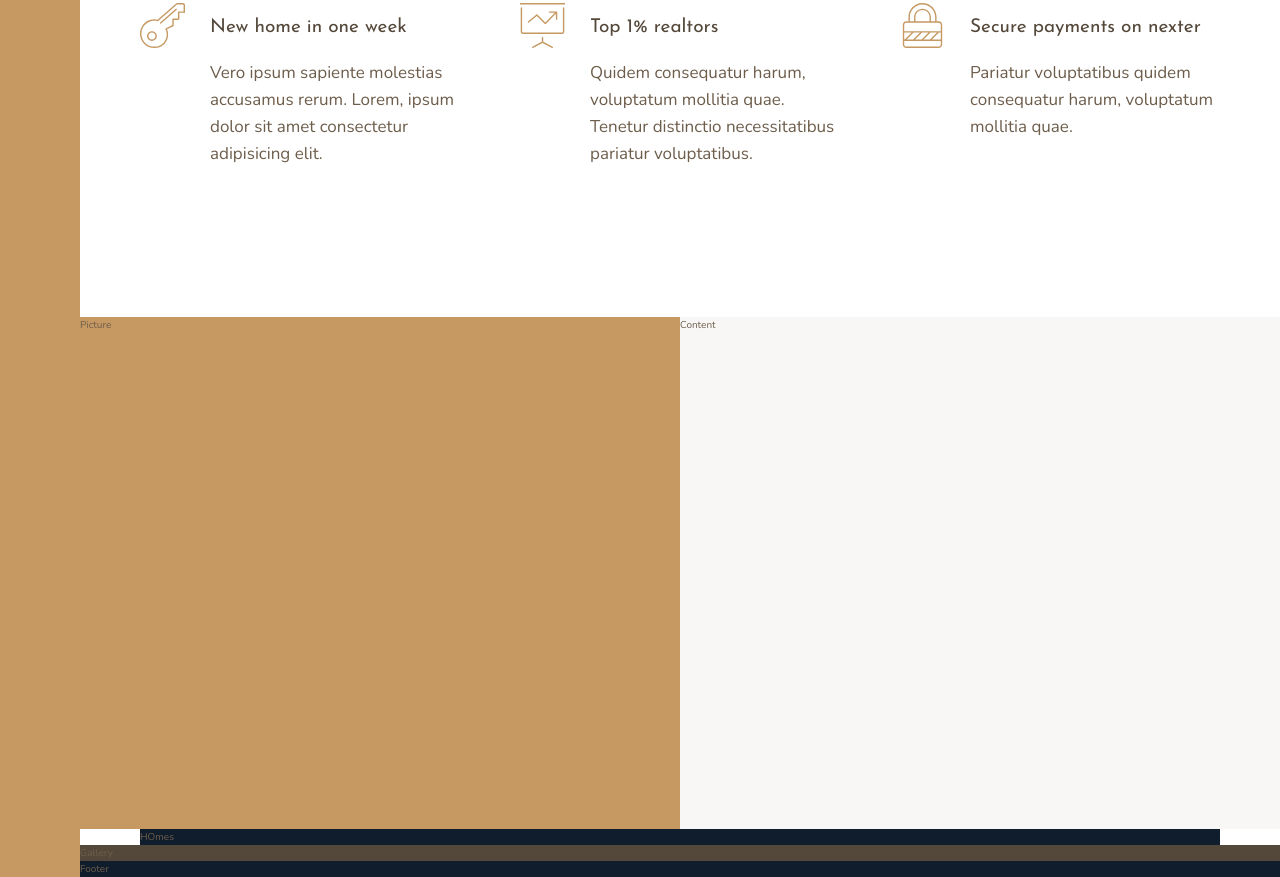
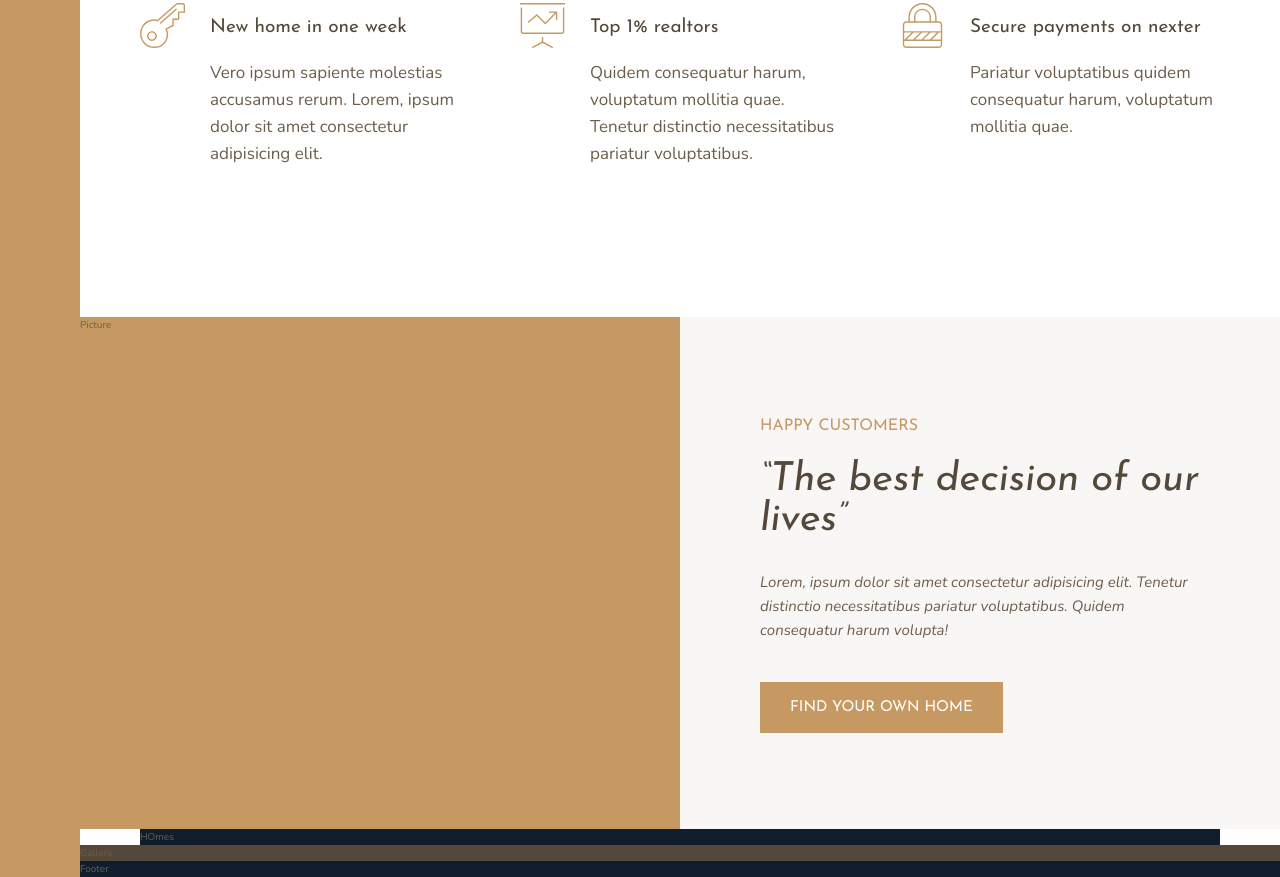
Before and after one commit to irshadkhan2019/nexter-design, a website: page index.html in a window 1280 px wide. Shown: the part 991-1868 px from the top of the page. Drawn offline with nearby package versions, Linux system fonts and the light colour scheme.

Commit message:
story section content

```diff
--- a/index.html
+++ b/index.html
@@ -1,5 +1,6 @@
 <!DOCTYPE html>
 <html lang="en">
+
 <head>
     <meta charset="UTF-8">
     <meta name="viewport" content="width=device-width, initial-scale=1.0">
@@ -11,6 +12,7 @@
 
     <title>nexter &mdash; your home, your freedom</title>
 </head>
+
 <body class="container">
     <div class="sidebar">
         Sidebar
@@ -27,14 +29,16 @@
                 <use xlink:href="img/sprite.svg#icon-global"></use>
             </svg>
             <h4 class="heading-4 heading-4--dark">World's best luxury homes</h4>
-                <p class="feature__text">Lorem, ipsum dolor sit amet consectetur adipisicing elit. Tenetur distinctio necessitatibus pariatur voluptatibus.</p>
+            <p class="feature__text">Lorem, ipsum dolor sit amet consectetur adipisicing elit. Tenetur distinctio
+                necessitatibus pariatur voluptatibus.</p>
         </div>
         <div class="feature">
             <svg class="feature__icon">
                 <use xlink:href="img/sprite.svg#icon-trophy"></use>
             </svg>
             <h4 class="heading-4 heading-4--dark">Only the best properties</h4>
-                <p class="feature__text">Voluptatum mollitia quae. Vero ipsum sapiente molestias accusamus rerum sed a eligendi aut quia.</p>
+            <p class="feature__text">Voluptatum mollitia quae. Vero ipsum sapiente molestias accusamus rerum sed a
+                eligendi aut quia.</p>
         </div>
 
         <div class="feature">
@@ -42,7 +46,8 @@
                 <use xlink:href="img/sprite.svg#icon-map-pin"></use>
             </svg>
             <h4 class="heading-4 heading-4--dark">All homes in in top locations</h4>
-                <p class="feature__text">Tenetur distinctio necessitatibus pariatur voluptatibus quidem consequatur harum.</p>
+            <p class="feature__text">Tenetur distinctio necessitatibus pariatur voluptatibus quidem consequatur harum.
+            </p>
         </div>
 
         <div class="feature">
@@ -50,7 +55,8 @@
                 <use xlink:href="img/sprite.svg#icon-key"></use>
             </svg>
             <h4 class="heading-4 heading-4--dark">New home in one week</h4>
-                <p class="feature__text">Vero ipsum sapiente molestias accusamus rerum. Lorem, ipsum dolor sit amet consectetur adipisicing elit.</p>
+            <p class="feature__text">Vero ipsum sapiente molestias accusamus rerum. Lorem, ipsum dolor sit amet
+                consectetur adipisicing elit.</p>
         </div>
 
         <div class="feature">
@@ -58,7 +64,8 @@
                 <use xlink:href="img/sprite.svg#icon-presentation"></use>
             </svg>
             <h4 class="heading-4 heading-4--dark">Top 1% realtors</h4>
-                <p class="feature__text">Quidem consequatur harum, voluptatum mollitia quae. Tenetur distinctio necessitatibus pariatur voluptatibus.</p>
+            <p class="feature__text">Quidem consequatur harum, voluptatum mollitia quae. Tenetur distinctio
+                necessitatibus pariatur voluptatibus.</p>
         </div>
 
         <div class="feature">
@@ -73,7 +80,13 @@
         Picture
     </div>
     <div class="story__content">
-            Content
+        <h3 class="heading-3 mb-sm">Happy Customers</h3>
+        <h2 class="heading-2 heading-2--dark mb-md">&ldquo;The best decision of our lives&rdquo;</h2>
+        <p class="story__text">
+            Lorem, ipsum dolor sit amet consectetur adipisicing elit. Tenetur distinctio necessitatibus pariatur
+            voluptatibus. Quidem consequatur harum volupta!
+        </p>
+        <button class="btn">Find your own home</button>
     </div>
     <section class="homes">
         HOmes
@@ -86,4 +99,5 @@
     </footer>
 
 </body>
+
 </html>
--- a/sass/_story.scss
+++ b/sass/_story.scss
@@ -7,5 +7,25 @@
   &__content {
     background-color: $color-grey-light-1;
     grid-column: col-start 5 /full-end;
+
+    padding: 6rem 8rem;
+
+    // display: flex;
+    // flex-direction: column;
+    // justify-content: center;
+    // align-items: flex-start;
+
+    display: grid;
+    align-content: center;
+    justify-items: flex-start;
+
   }
+
+  &__text{
+    font-size: 1.5rem;
+    font-style: italic;
+    margin-bottom: 4rem;
+  }
+
+
 }
--- a/sass/_typography.scss
+++ b/sass/_typography.scss
@@ -9,10 +9,19 @@
 
 .heading-2 {
   @extend %heading;
+  font-size: 4rem;
+  font-style: italic;
+  line-height: 1;
+
+  &--light { color: $color-grey-light-1; }
+  &--dark { color: $color-grey-dark-1; }
 }
 
 .heading-3 {
   @extend %heading;
+  font-size: 1.6rem;
+  color: $color-primary;
+  text-transform: uppercase;
 }
 
 .heading-4 {
@@ -27,3 +36,25 @@
     color: $color-grey-dark-1;
   }
 }
+
+.btn {
+  background-color: $color-primary;
+  color: #fff;
+  border: none;
+  border-radius: 0;
+  font-family: $font-display;
+  font-size: 1.5rem;
+  text-transform: uppercase;
+  padding: 1.8rem 3rem;
+  cursor: pointer;
+  transition: all .2s;
+
+  &:hover {
+      background-color: $color-primary-dark;
+  }
+}
+
+.mb-sm { margin-bottom: 2rem; }
+.mb-md { margin-bottom: 3rem; }
+.mb-lg { margin-bottom: 4rem; }
+.mb-hg { margin-bottom: 8rem; }
```
Also changed, not shown: css/style.css. Lines whose indentation alone changed are shown as unchanged.
